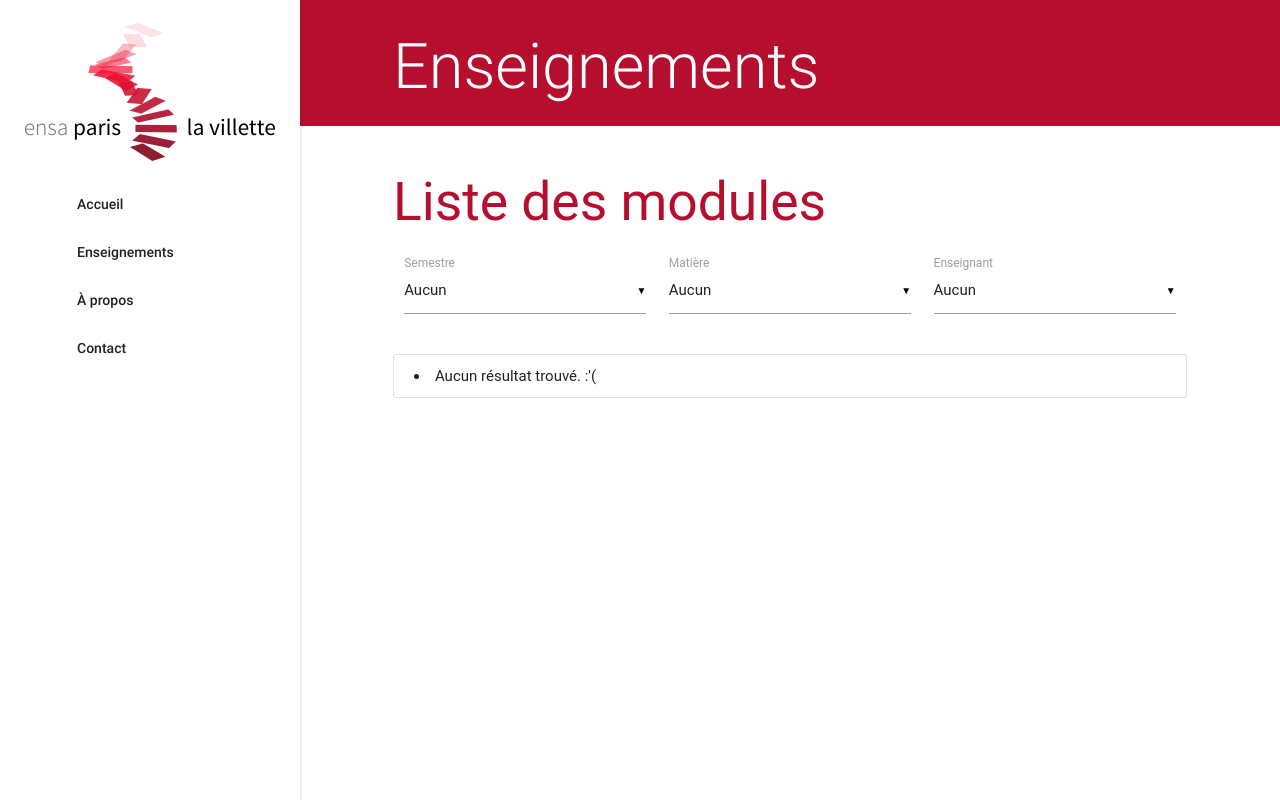
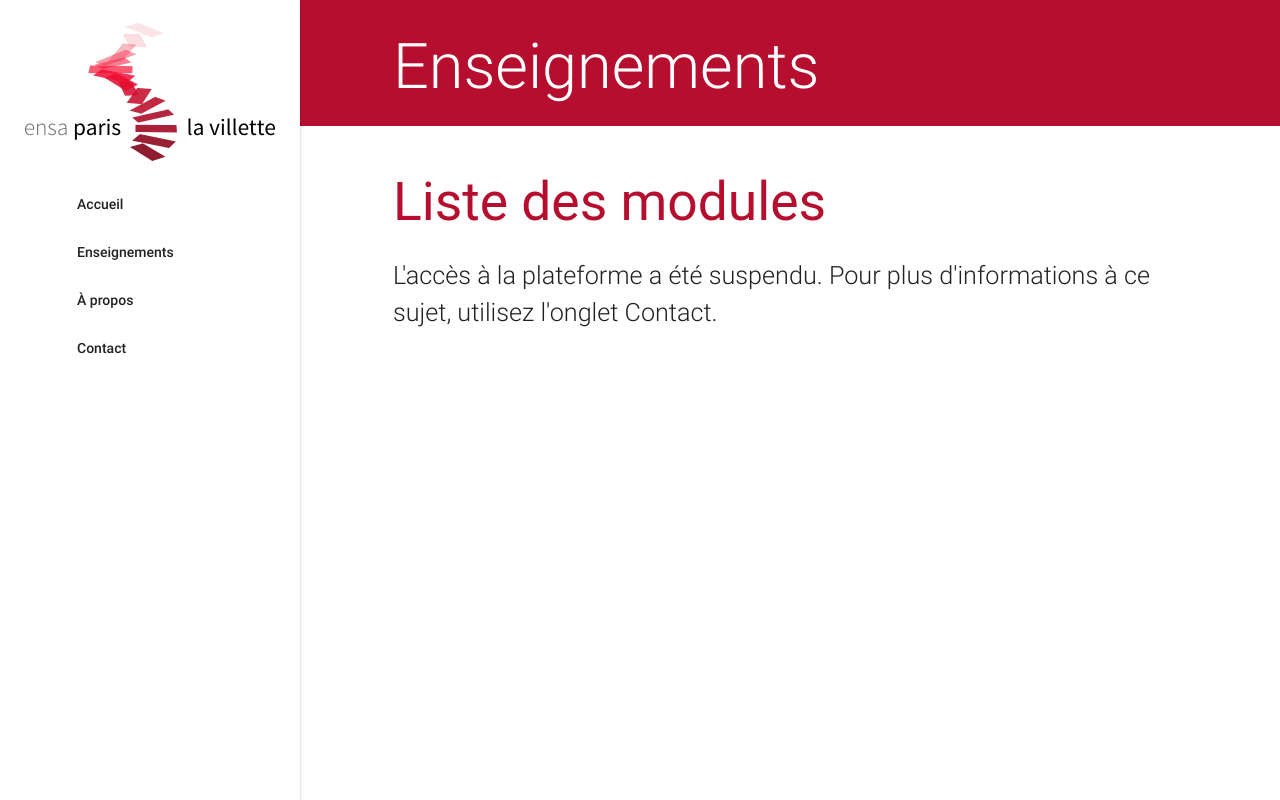
Before and after one commit to LeMinaw/minaw.net, a Django app: page /profs/modules in a window 1280 px wide. Run offline with Django 3.2, Linux system fonts and the light colour scheme; data that the repository does not hold is empty; parts of the project's set-up code (start-up, migrations or seed data) failed here and were passed over; some libraries are stand-ins or nearby versions; some web fonts are replaced.

Commit message:
disabled profs

```diff
--- a/profs/templates/profs/main.html
+++ b/profs/templates/profs/main.html
@@ -10,6 +10,8 @@
 
 {% block body %}
     <h2>Plateforme d'échange</h2>
+    <p class="flow-text">L'accès à la plateforme a été suspendu. Pour plus d'informations à ce sujet, utilisez l'onglet Contact.</p>
+    {% comment %}
     <p class="flow-text">Bienvenue sur la plate forme d'échanges inter-étudiants concernant les enseignements de l'ENSAPLV. <a href="{% url 'profs:modules' %}">Cliquez ici</a> pour commencer.</p>
     <h4>Super ! Qu'est ce que c'est ?</h2>
     <p class="flow-text">Ce site permet de consulter les programmes de différents modules d'enseignement, mais aussi de consulter et de lire des retours, des conseils ou des remarques d'étudiants concernants des enseignements particuliers.</p>
@@ -19,4 +21,5 @@
     <p class="flow-text">...que rien ne vaut le rapport humain : ce site n'est pas là pour remplacer les conversations que vous pourriez avoir avec des étudiants.</p>
     <p class="flow-text">...que ce site n'est pas officiel : c'est un travai personnel, aucunement rattaché à l'ENSAPLV.</p>
     <p class="flow-text">...qu'il est inutile de prendre ça trop à coeur : le tirage au sort est quand même très aléatoire !</p>
+    {% endcomment %}
 {% endblock %}
--- a/profs/templates/profs/modules.html
+++ b/profs/templates/profs/modules.html
@@ -10,6 +10,8 @@
 
 {% block body %}
     <h2>Liste des modules</h2>
+    <p class="flow-text">L'accès à la plateforme a été suspendu. Pour plus d'informations à ce sujet, utilisez l'onglet Contact.</p>
+    {% comment %}
     <form id="form" class="row" action="{% url 'profs:modules' %}" method="post">
         {% csrf_token %}
         {% for field in form %}
@@ -37,4 +39,5 @@
             <li class="collection-item">Aucun résultat trouvé. :'(</li>
         {% endfor %}
     </div>
+    {% endcomment %}
 {% endblock %}
```
